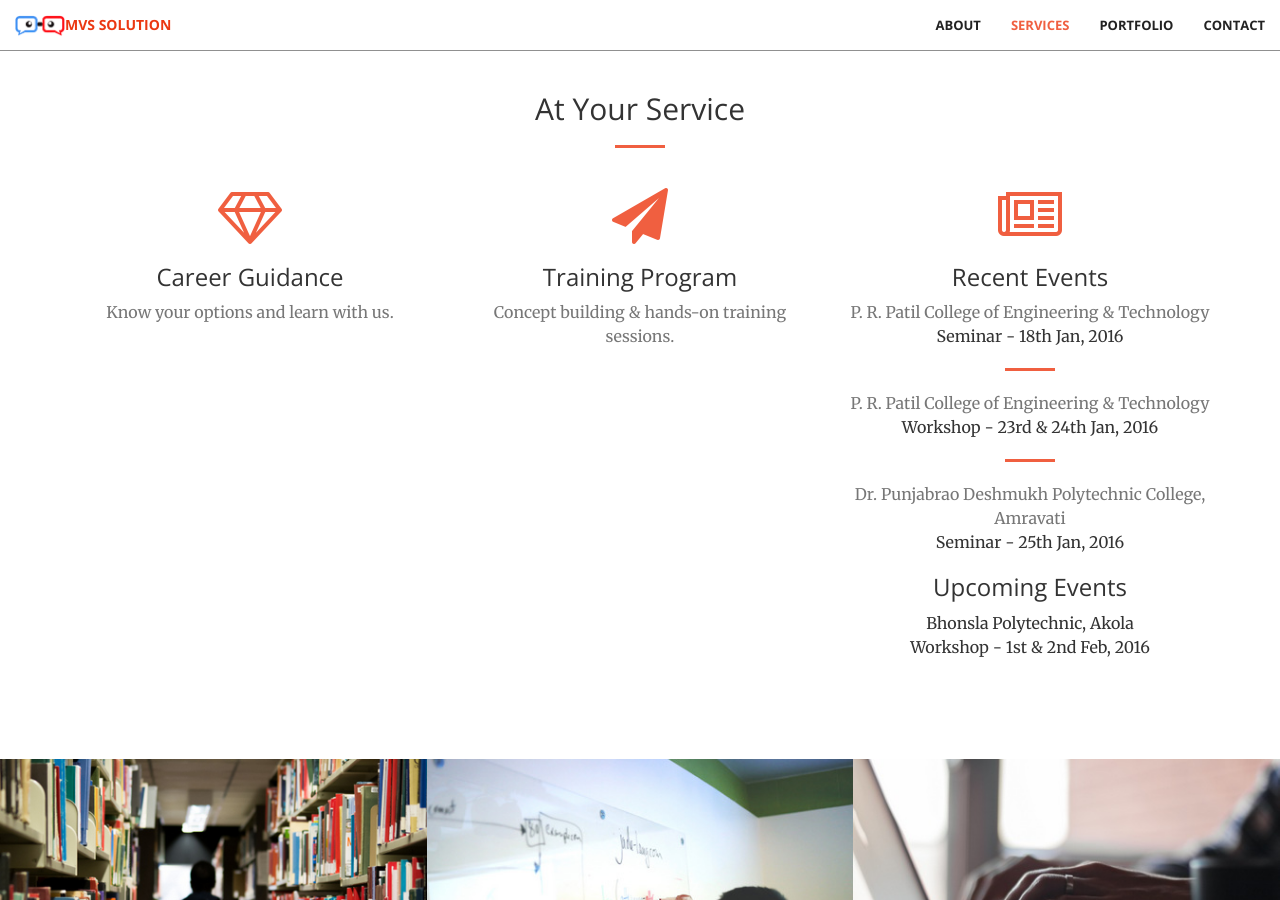
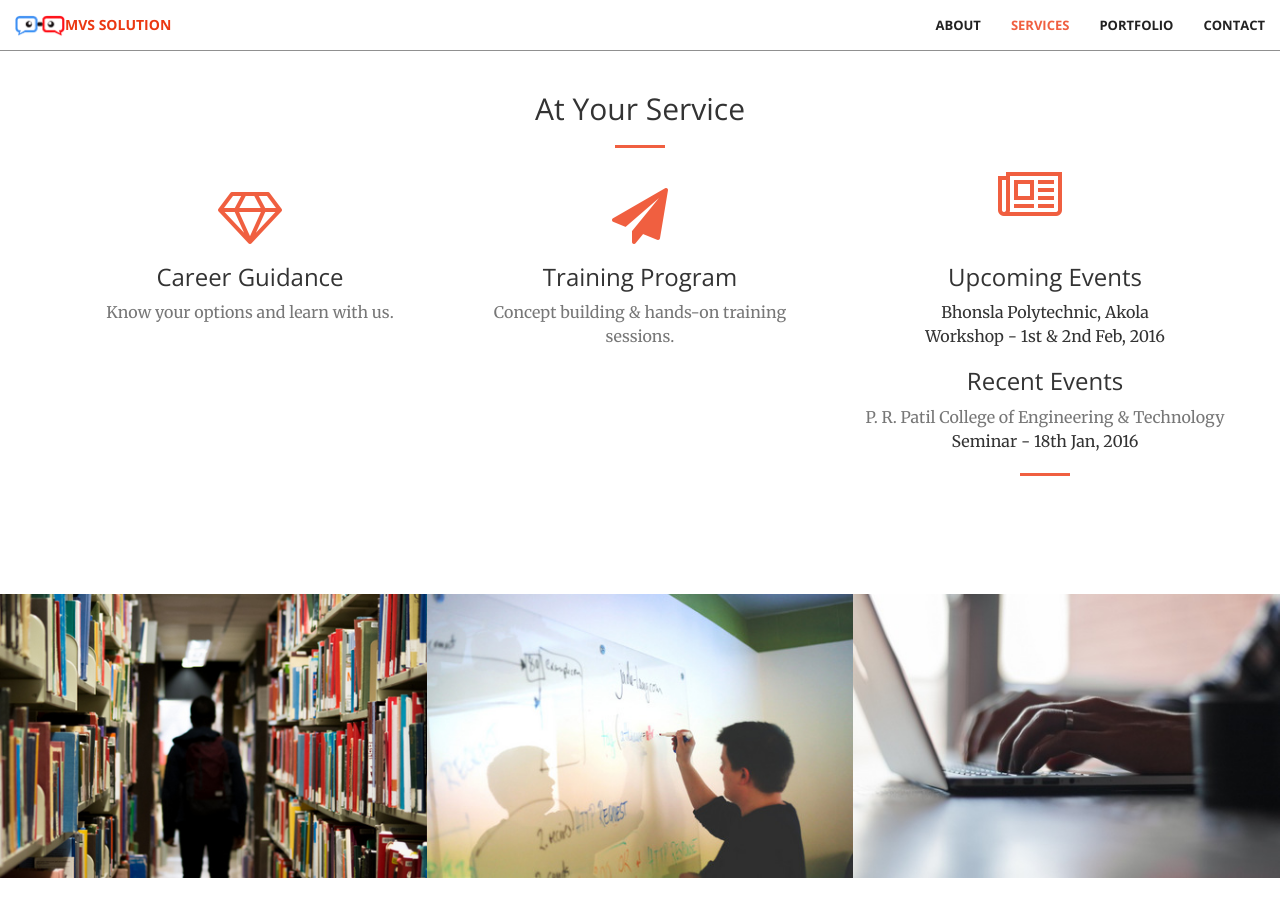
Before and after one commit to nirajftw/mvssolution-website, a Jekyll site: the page built from index.html, in a window 1280 px wide and 900 px high, scrolled down 1252 px. Built offline with Jekyll 4.4.1, drawn with Linux system fonts in a browser that asks for light colours.

Commit message:
Update services.html

```diff
--- a/_includes/services.html
+++ b/_includes/services.html
@@ -24,8 +24,11 @@
                 </div>
             </div>
             <div class="col-lg-4 col-md-6 text-center">
-                <div class="service-box">
-                    <i class="fa fa-4x fa-newspaper-o wow bounceIn text-primary" data-wow-delay=".2s"></i>
+                <i class="fa fa-4x fa-newspaper-o wow bounceIn text-primary" data-wow-delay=".2s"></i>
+                <div class="service-box" style="overflow:scroll;height:250px;width:390px">
+                    <h3>Upcoming Events</h3>
+                    <p class="text">Bhonsla Polytechnic, Akola</p>
+                    <p>Workshop - 1st & 2nd Feb, 2016</p>
                     <h3>Recent Events</h3>
                     <p class="text-muted">P. R. Patil College of Engineering & Technology</p>
                     <p>Seminar - 18th Jan, 2016</p>
@@ -35,9 +38,6 @@
                     <hr>
                     <p class="text-muted">Dr. Punjabrao Deshmukh Polytechnic College, Amravati</p>
                     <p>Seminar - 25th Jan, 2016</p>
-                    <h3>Upcoming Events</h3>
-                    <p class="text">Bhonsla Polytechnic, Akola</p>
-                    <p>Workshop - 1st & 2nd Feb, 2016</p>
 
                 </div>
             </div>
```
